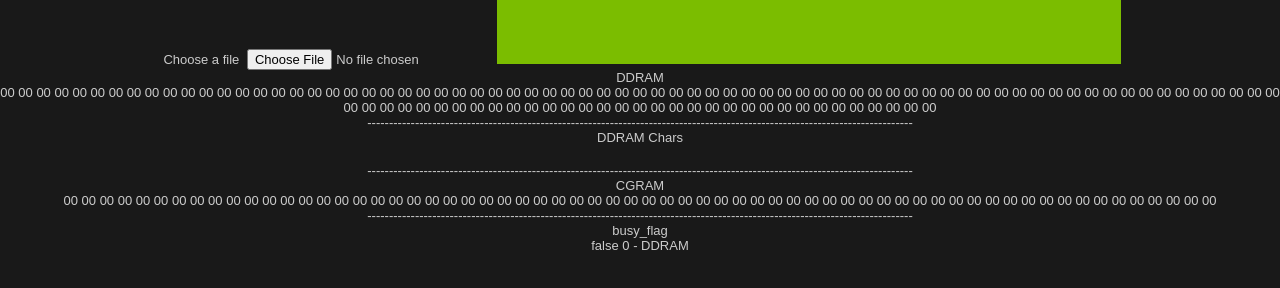
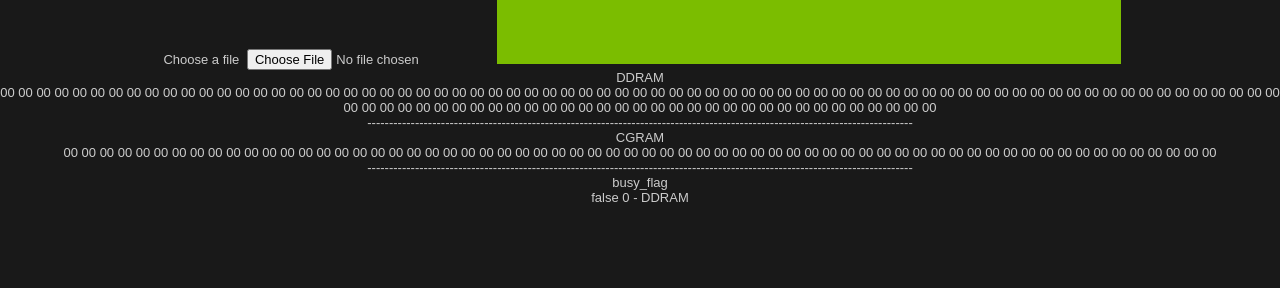
Before and after one commit to Kalixtan/PreTech, a plain HTML site: page index.html in a window 1280 px wide. Drawn offline with Linux system fonts and the light colour scheme.

Commit message:
removed placeholder debug screen desplay

```diff
--- a/index.html
+++ b/index.html
@@ -18,9 +18,6 @@
 	  <div>DDRAM</div>
 	  <div id="DDRAM">DDRAM</div>
 	  <div>------------------------------------------------------------------------------------------------------------------------------</div>
-	  <div>DDRAM Chars</div>
-	  <div id="DDRAM_C">DDRAM Chars</div>
-	  <div>------------------------------------------------------------------------------------------------------------------------------</div>
 	  <div>CGRAM</div>
 	  <div id="CGRAM">CGRAM</div>
 	  <div>------------------------------------------------------------------------------------------------------------------------------</div>
--- a/js/LCD/HD44780.js
+++ b/js/LCD/HD44780.js
@@ -182,7 +182,7 @@ class HD44780 {
 		else if (this.BIT(this.m_ir, 4))
 		{
 			// cursor or display shift
-			this.m_cursor_direction = (~this.BIT(this.m_ir, 2)) ? +1 : -1;
+			this.m_cursor_direction = (!this.BIT(this.m_ir, 2)) ? +1 : -1;
 
 
 			if (this.BIT(this.m_ir, 3)){
@@ -237,7 +237,6 @@ class HD44780 {
 
 	update_debug(){
 		document.getElementById('DDRAM').textContent = this.buf2hex(this.DDRAM);
-		document.getElementById('DDRAM_C').textContent = this.buf2char(this.DDRAM);
 		document.getElementById('CGRAM').textContent = this.buf2hex(this.CGRAM);
 		document.getElementById('busy_flag').textContent = this.m_busy_flag.toString() +"  "+ this.m_busy_timer.toString() +" -  "+this.m_active_ram;
 	}
```
